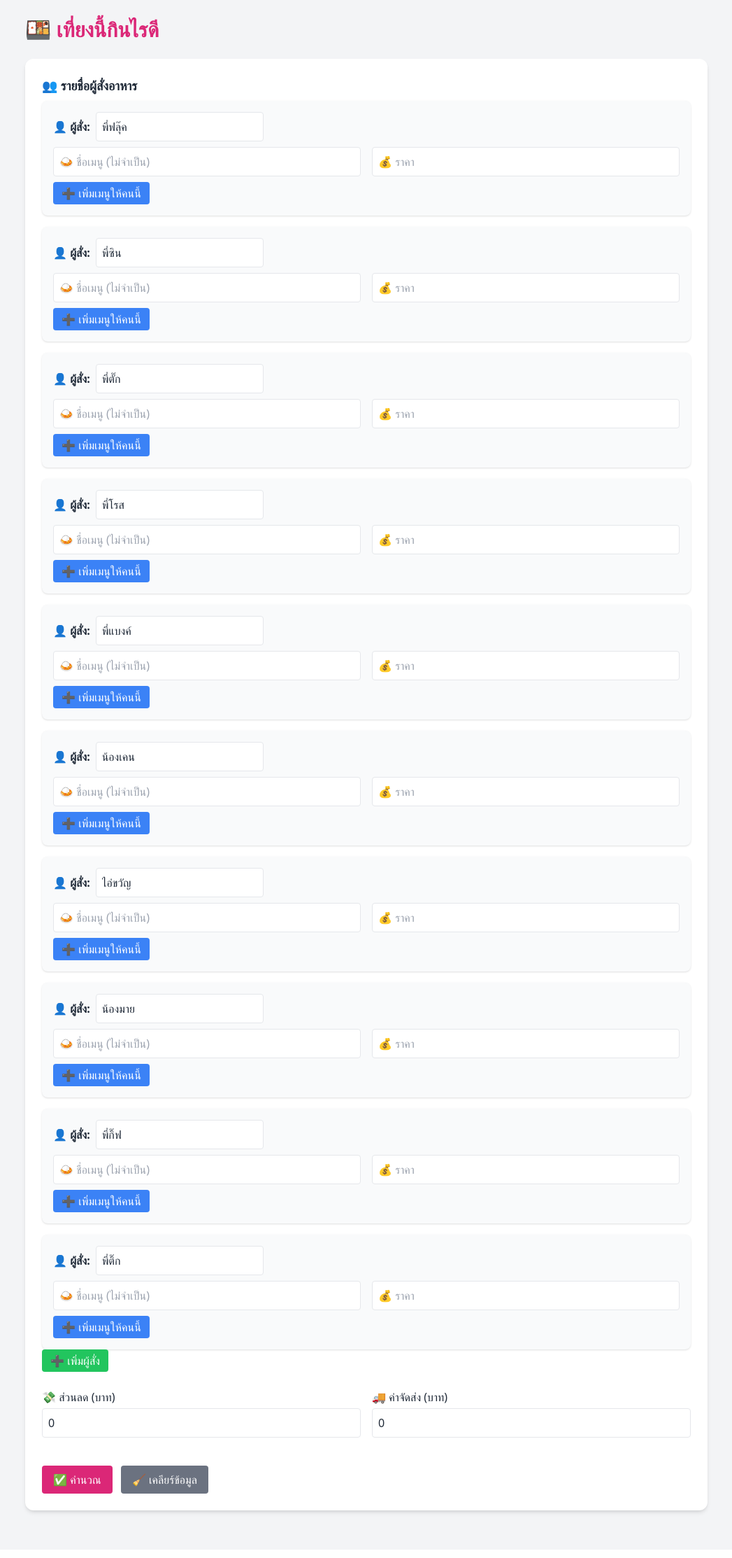
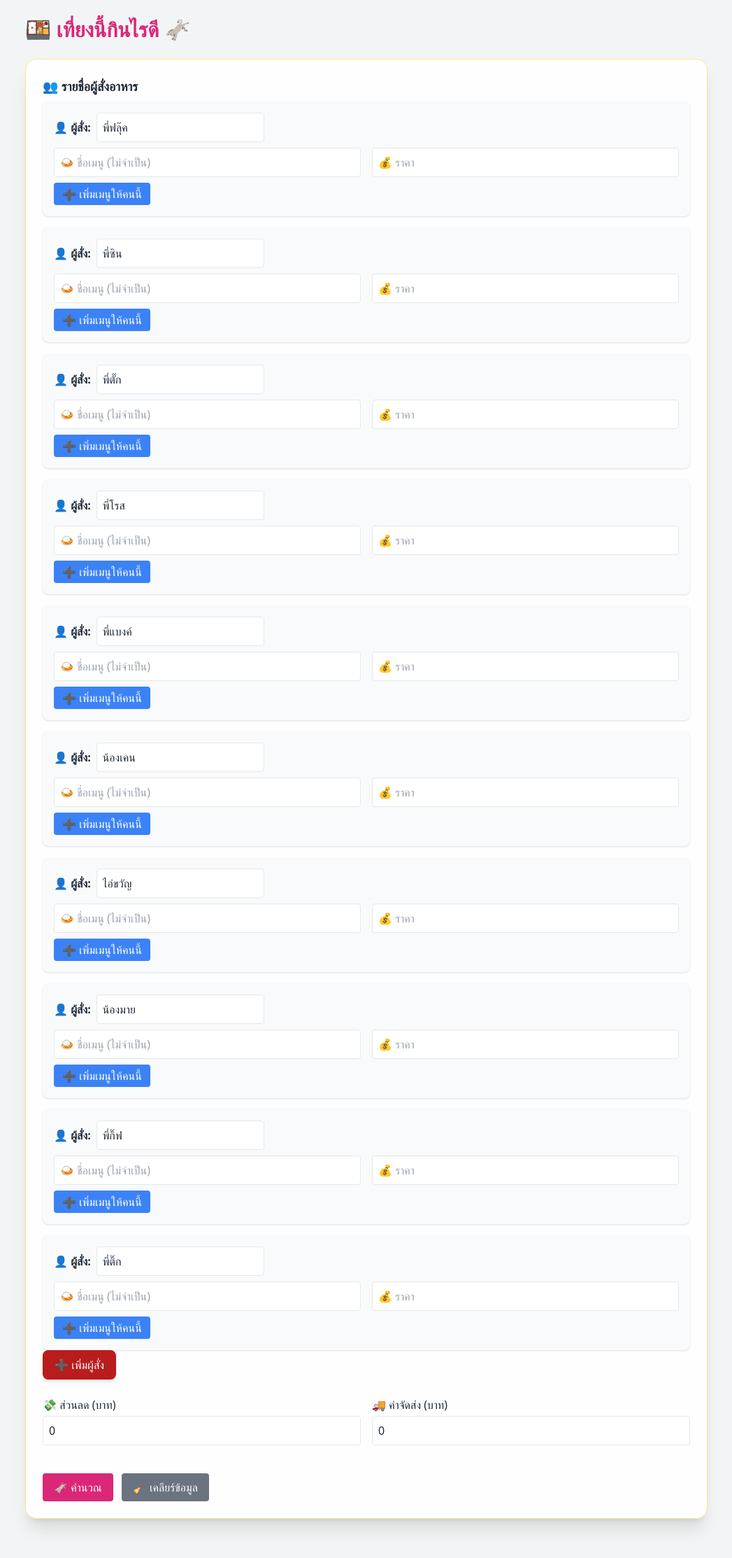
Before and after one commit to FlukeFlukee/Lunch, a Flask app: page / in a window 1280 px wide. Shown: the whole page at 70% size, without its empty margins (116-1163 px from the left). Before the commit the page ends 2166 px from the top, so only its background shows below. Run offline with Flask 3, Linux system fonts and the light colour scheme; some libraries are stand-ins or nearby versions.

Commit message:
Update index.html with new layout and styles

```diff
--- a/templates/index.html
+++ b/templates/index.html
@@ -3,20 +3,21 @@
 <head>
   <meta charset="UTF-8" />
   <meta name="viewport" content="width=device-width, initial-scale=1.0"/>
-  <title>🍱 เที่ยงนี้กินไรดี</title>
+  <title>🍱 เที่ยงนี้กินไรดี 🫏</title>
   <script src="https://cdn.tailwindcss.com"></script>
 </head>
 <body class="bg-gray-100 text-gray-800">
   <div class="max-w-5xl mx-auto p-6">
-    <h1 class="text-3xl font-bold text-pink-600 mb-6">🍱 เที่ยงนี้กินไรดี</h1>
+    <h1 class="text-3xl font-bold text-pink-600 mb-6">🍱 เที่ยงนี้กินไรดี 🫏</h1>
 
-    <form id="mainForm" class="space-y-6 bg-white shadow-md p-6 rounded-xl">
+    <form id="mainForm" class="space-y-6 bg-white/90 backdrop-blur shadow-xl p-6 rounded-2xl border border-amber-200">
 
       <!-- ผู้สั่งและเมนู -->
       <div>
         <h2 class="text-lg font-semibold mb-2">👥 รายชื่อผู้สั่งอาหาร</h2>
         <div id="userBlocks" class="space-y-4"></div>
-        <button type="button" onclick="addUserBlock()" class="bg-green-500 text-white px-3 py-1 rounded hover:bg-green-600">
+        <button type="button" onclick="addUserBlock()" class="bg-red-700 text-white px-4 py-2 rounded-lg hover:bg-red-800 shadow-md border border-red-900/10">
+
           ➕ เพิ่มผู้สั่ง
         </button>
       </div>
@@ -36,7 +37,7 @@
       <!-- ปุ่ม -->
       <div class="pt-4 space-x-2">
         <button type="submit" class="bg-pink-600 text-white px-4 py-2 rounded hover:bg-pink-700">
-          ✅ คำนวณ
+          🫏 คำนวณ
         </button>
         <button type="button" onclick="clearData()" class="bg-gray-500 text-white px-4 py-2 rounded hover:bg-gray-600">
           🧹 เคลียร์ข้อมูล
@@ -176,7 +177,7 @@
               </tbody>
             </table>
           </div>
-          <p class="text-right mt-4 text-lg font-bold text-pink-700">ยอดรวมทั้งหมด: ${totalCost.toFixed(2)} บาท</p>
+          <p class="text-right mt-4 text-lg font-bold text-pink-700">🫏 ยอดรวมทั้งหมด: ${totalCost.toFixed(2)} บาท</p>
         </div>
       `;
 
```
